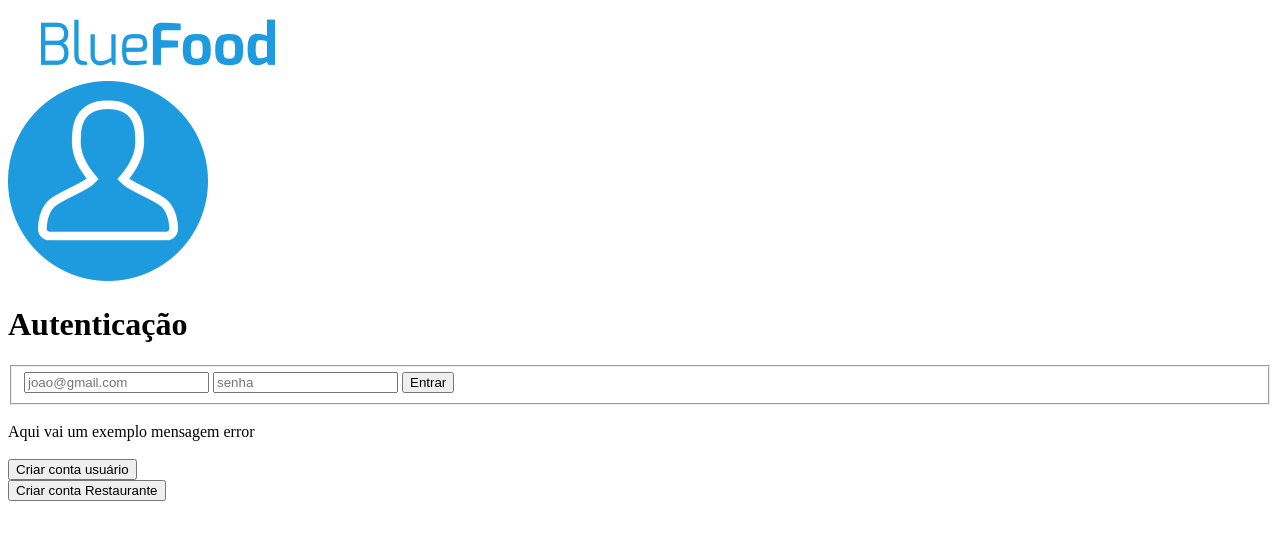
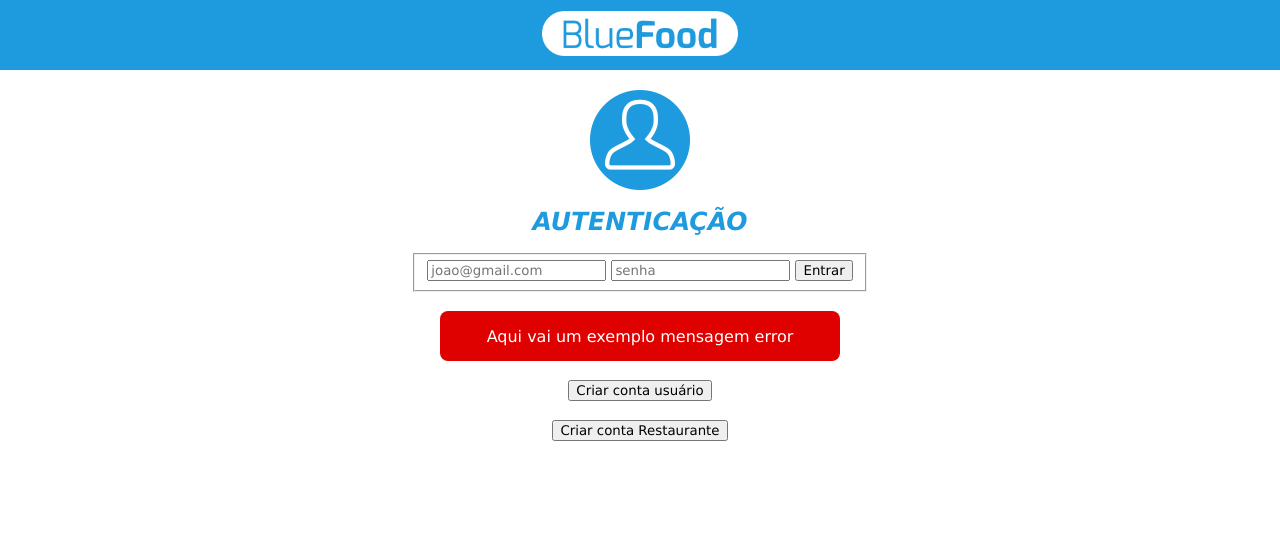
Before and after one commit to JairTorezone/blueFood-softblue, a plain HTML site: page ws-bluefood/frontend/index.html in a window 1280 px wide. Drawn offline with Linux system fonts and the light colour scheme.

Commit message:
BlueFood frontend - estilizando css, index

```diff
--- /dev/null
+++ b/ws-bluefood/frontend/assets/css/bf_estiloSistema.css
@@ -0,0 +1,56 @@
+*{
+    font-family: Verdana, Geneva, Tahoma, sans-serif;
+
+}
+body{
+    margin: 0;
+    padding: 0;
+}
+a{
+    color: 000;
+    text-decoration: none;
+}
+a:hover{
+    text-decoration: underline;
+}
+
+header{
+    display: flex;
+    justify-content: center;
+    align-items: center;
+    background-color: #1e9bde;
+    height: 70px;
+}
+
+.divLogotipoSistema img{
+    height: 45px;
+}
+.iconeUsuario {
+    display: flex;
+    justify-content: center;
+    align-items: center;
+    flex-direction: column;
+    margin-top: 20px;
+}
+.iconeUsuario img {
+    height: 100px;
+}
+h1{
+    color: #1e9bde;
+    text-transform: uppercase;
+    font-style: italic;
+    font-size: 25px;
+}
+.mensagemDeErro{
+    display: flex;
+    justify-content: center;
+    align-items: center;
+    background-color: #df0000;
+    color: #fff;
+    border-radius:  8px;
+    width: 400px;
+    height: 50px;
+}
+.iconeUsuario fieldset{
+    height: 20px;
+}
--- a/ws-bluefood/frontend/index.html
+++ b/ws-bluefood/frontend/index.html
@@ -3,18 +3,19 @@
 <head>
     <meta charset="UTF-8">
     <meta name="viewport" content="width=device-width, initial-scale=1.0">
+    <link rel="stylesheet" href="assets/css/bf_estiloSistema.css">
     <title>BlueFood</title>
 </head>
 <body>
     <header>
-        <div>
+        <div class="divLogotipoSistema">
             <a href="">
-                <img src="assets/images/bf_logotipoSistema.png" alt="Logo sistema" />
+                <img src="assets/images/bf_logotipoSistema.png" alt="Logo sistema"/>
             </a>
         </div>
     </header>
     <!--Cabeçalho Fim-->
-    <div>
+    <div class="iconeUsuario">
         <img src="assets/images/bf_iconeUsuario.png" alt="icone usuário" />
         <h1>Autenticação</h1>
         <form action="" method="post">
@@ -25,7 +26,7 @@
             </fieldset>
         </form>
         <br>
-        <div>
+        <div class="mensagemDeErro">
             Aqui vai um exemplo mensagem error
         </div> <br>
         <input type="button" value="Criar conta usuário"> <br>
```
